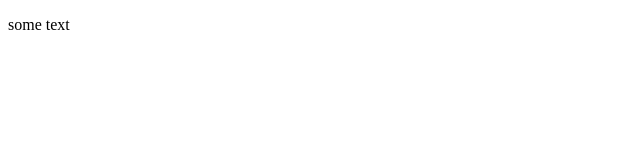
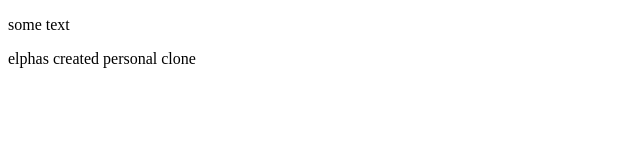
Before and after one commit to leantony/test-git-skills, a plain HTML site: page index.html in a window 1280 px wide. Shown: the whole page, without its empty margins (0-640 px from the left). Drawn offline with Linux system fonts and the light colour scheme.

Commit message:
Local Commit

```diff
--- a/index.html
+++ b/index.html
@@ -11,7 +11,9 @@
         <p>
           some text
         </p>
-
+	<p>
+          elphas created personal clone
+        </p>
         <script src="script.js"></script>
     </body>
 </html>
```
